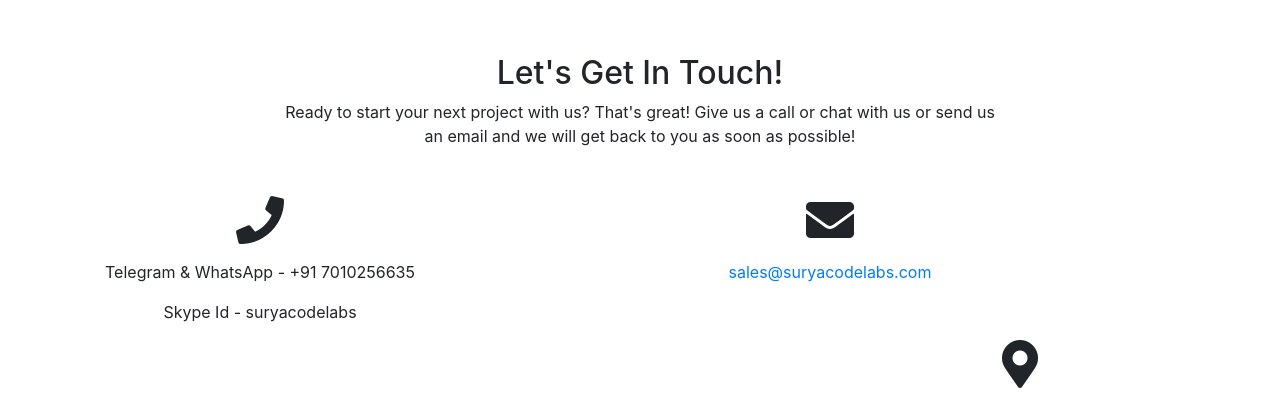
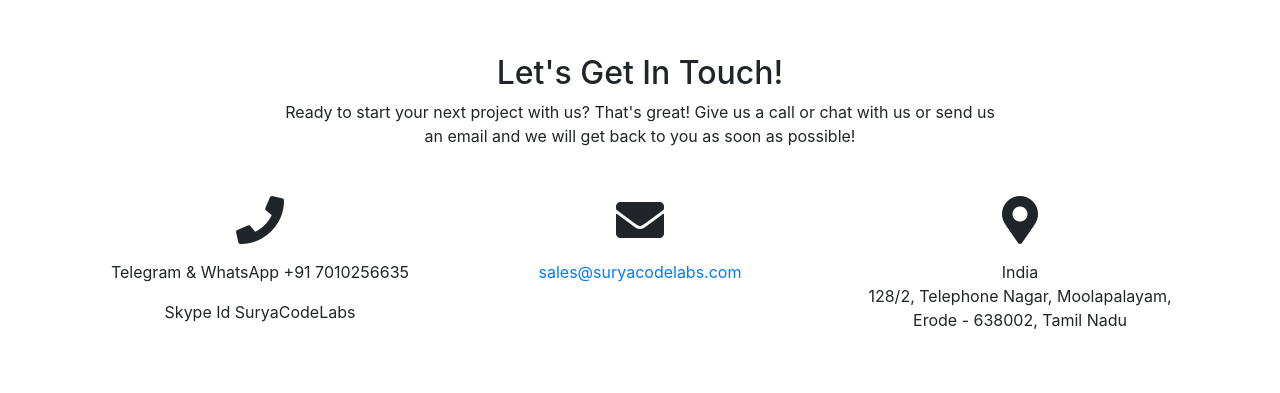
Before and after one commit to sampath707/sampath707.github.io, a website with bundled scripts: page index.html in a window 1280 px wide. Shown: the part 3286-3679 px from the top of the page. Built offline with nearby package versions, Linux system fonts and the light colour scheme; a script that the page names is missing.

Commit message:
Update index.html

```diff
--- a/index.html
+++ b/index.html
@@ -398,15 +398,16 @@
 
         <div class="col-lg-4 ml-auto text-center">
           <i class="fas fa-phone fa-3x mb-3 sr-contact-1"></i>
-          <p>Telegram & WhatsApp - +91 7010256635</p>
-          <p>Skype Id - suryacodelabs</p>
+          <p>Telegram & WhatsApp +91 7010256635</p>
+          <p>Skype Id SuryaCodeLabs</p>
 
         </div>
 
 
       <!--  <div class="col-lg-4 mr-auto text-center"> -->
-         <div class="col-lg-8 mx-auto text-center">
+       <!--  <div class="col-lg-8 mx-auto text-center"> -->
 
+      <div class="col-lg-4 mr-auto text-center">
           <i class="fas fa-envelope fa-3x mb-3 sr-contact-2"></i>
           <p>
             <a href="mailto:sales@suryacodelabs.com">sales@suryacodelabs.com</a>
```
